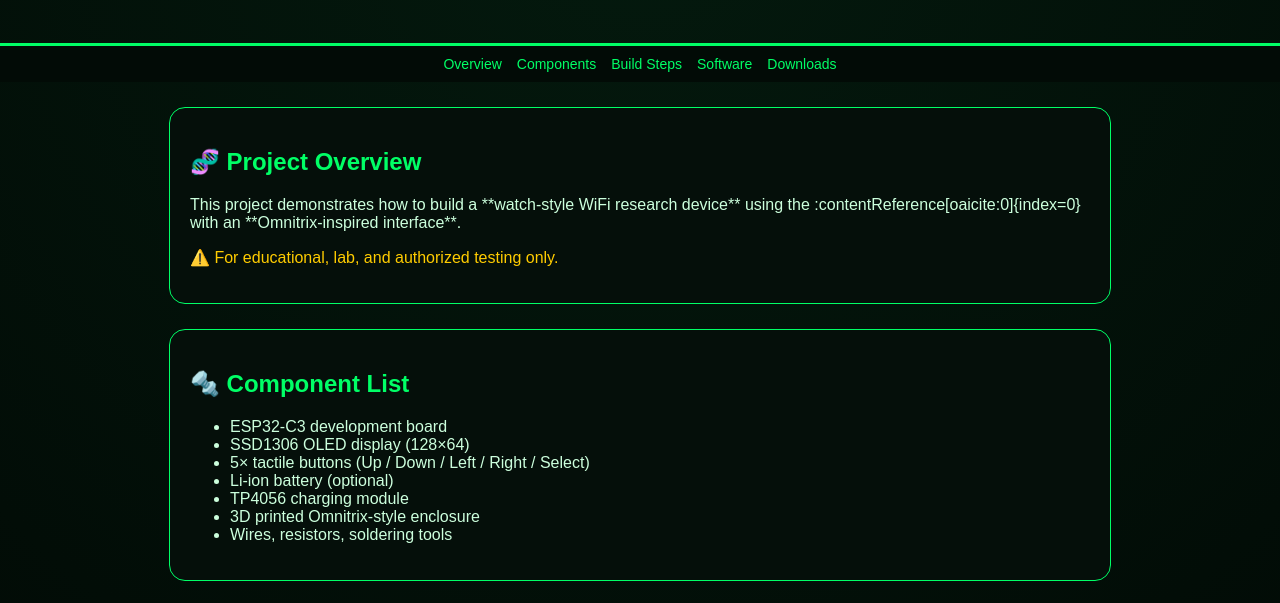
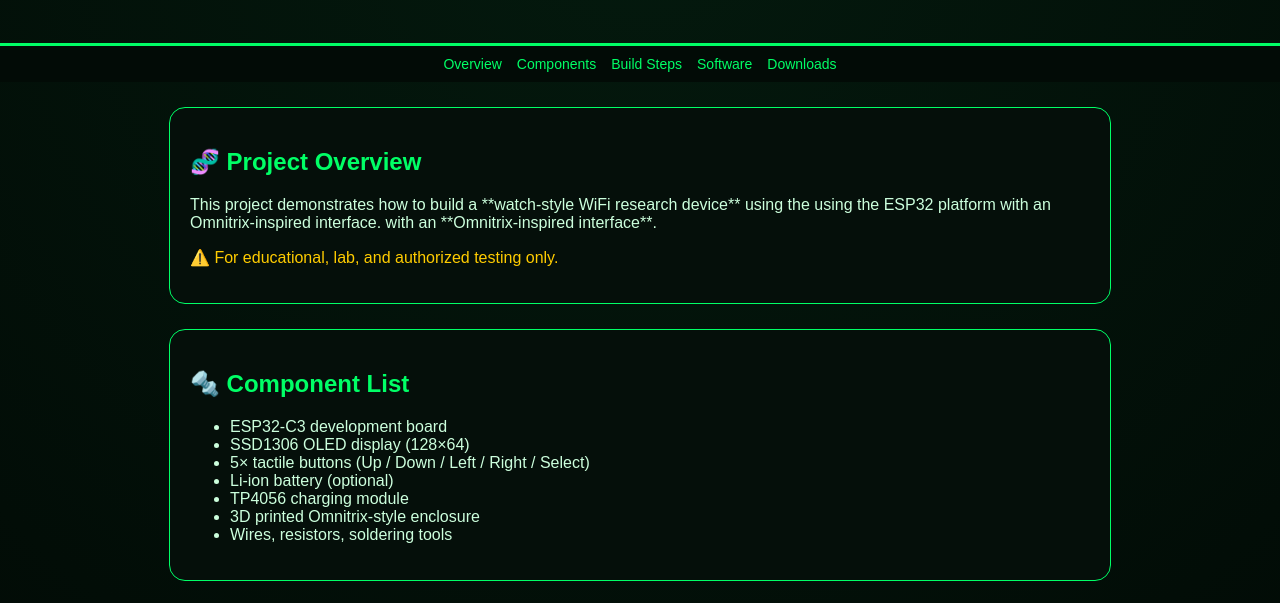
Before and after one commit to z335173749-gif/DEAUTHER-WATCH-BY-ARIB, a plain HTML site: page index.html in a window 1280 px wide. Shown: the part 132-735 px from the top of the page. Drawn offline with Linux system fonts and the light colour scheme.

Commit message:
Update index.html

```diff
--- a/index.html
+++ b/index.html
@@ -27,7 +27,8 @@
   <p>
     This project demonstrates how to build a **watch-style WiFi research device**
     using the
-    :contentReference[oaicite:0]{index=0}
+   using the ESP32 platform with an Omnitrix-inspired interface.
+
     with an **Omnitrix-inspired interface**.
   </p>
   <p class="warning">
```
